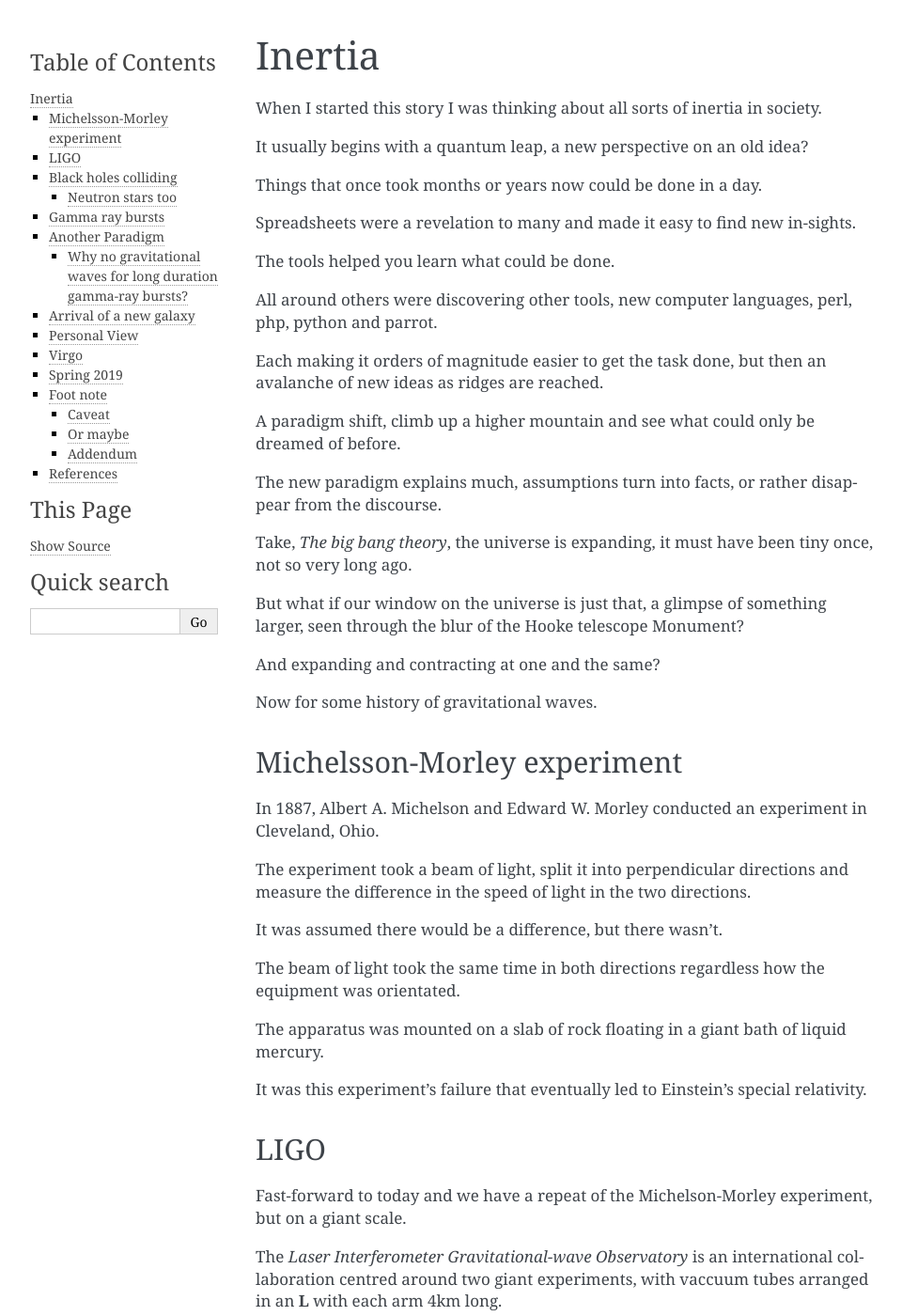
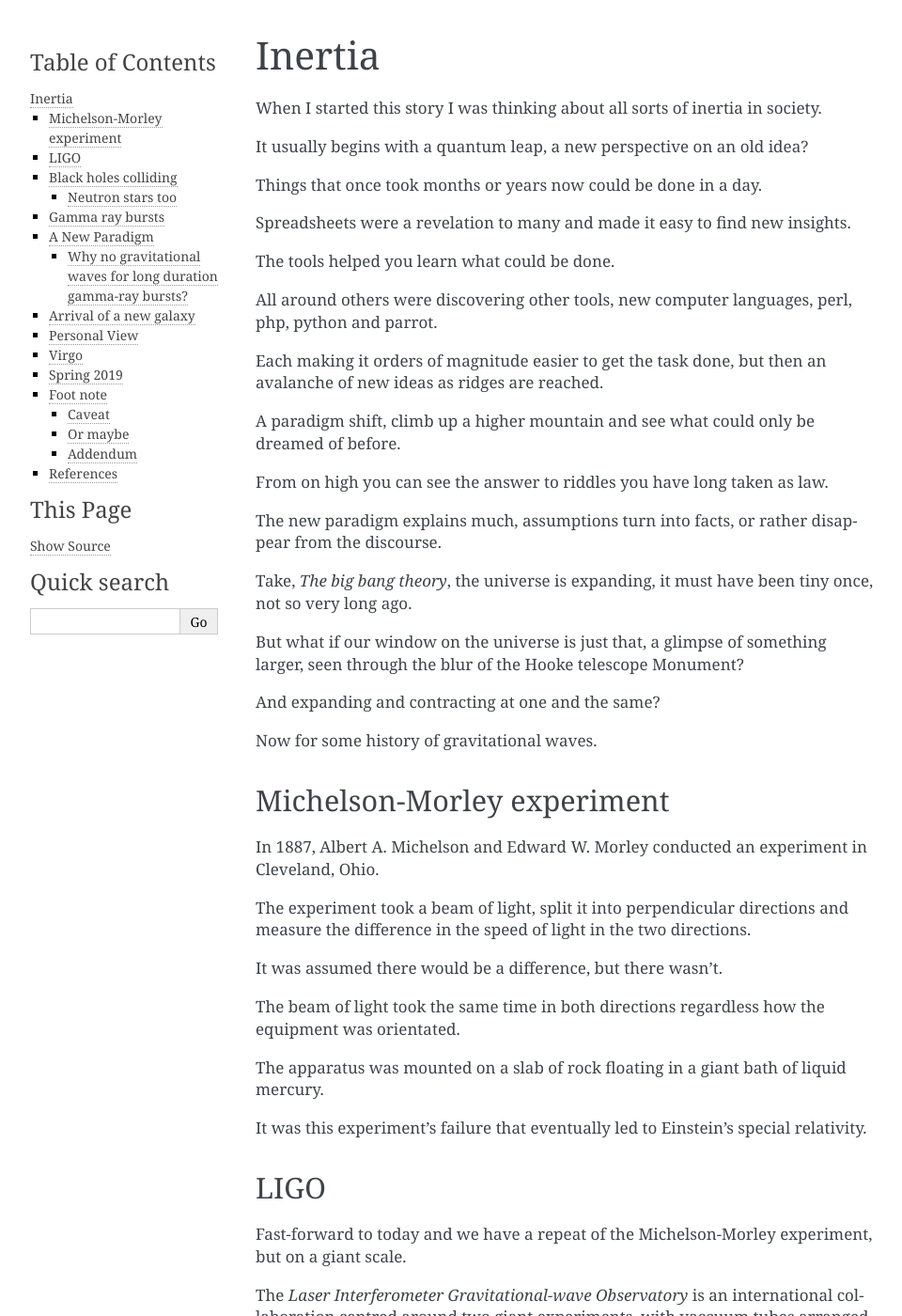
Before and after one commit to openbermuda/karmapi, a Sphinx documentation site: the page built from docs/nodice/inertia.rst, in a window 1280 px wide and 1400 px high. Shown: the whole window at 94% size, without its empty margins (148-1108 px from the left). Built offline with Sphinx 7.4.7, drawn with Linux system fonts in a browser that asks for light colours; formulas are drawn with MathJax 3; pages that are not in the unit, such as notebooks, are missing from menus; some of the changed text lies outside the part shown.

Commit message:
corrections and observations added to inertia

```diff
--- a/docs/nodice/inertia.rst
+++ b/docs/nodice/inertia.rst
@@ -11,7 +11,7 @@ idea?
 Things that once took months or years now could be done in a day.
 
 Spreadsheets were a revelation to many and made it easy to find new
-in-sights.
+insights.
 
 The tools helped you learn what could be done.
 
@@ -23,6 +23,8 @@ then an avalanche of new ideas as ridges are reached.
 
 A paradigm shift, climb up a higher mountain and see what could only
 be dreamed of before.
+
+From on high you can see the answer to riddles you have long taken as law.
 
 The new paradigm explains much, assumptions turn into facts, or rather
 disappear from the discourse.
@@ -39,8 +41,8 @@ And expanding and contracting at one and the same?
 Now for some history of gravitational waves.
 
 
-Michelsson-Morley experiment
-============================
+Michelson-Morley experiment
+===========================
 
 In 1887, Albert A. Michelson and Edward W. Morley conducted an
 experiment in Cleveland, Ohio.
@@ -177,10 +193,10 @@ It is suggested that with a neutron star involved all sorts of
 additional radiation could be expected.
 
 
-Another Paradigm
-================
+A New Paradigm
+==============
 
-Colin Rourke's *Another paradigm for the universe* suggests that
+Colin Rourke's *A new paradigm for the universe* suggests that
 gamma-ray bursts may in fact an optical illusion, as we see the
 *quasi-infinite* past of a universe just arriving in our visible
 universe.
```
Also changed, not shown: other parts of docs/nodice/inertia.rst (+15 -1 lines).
